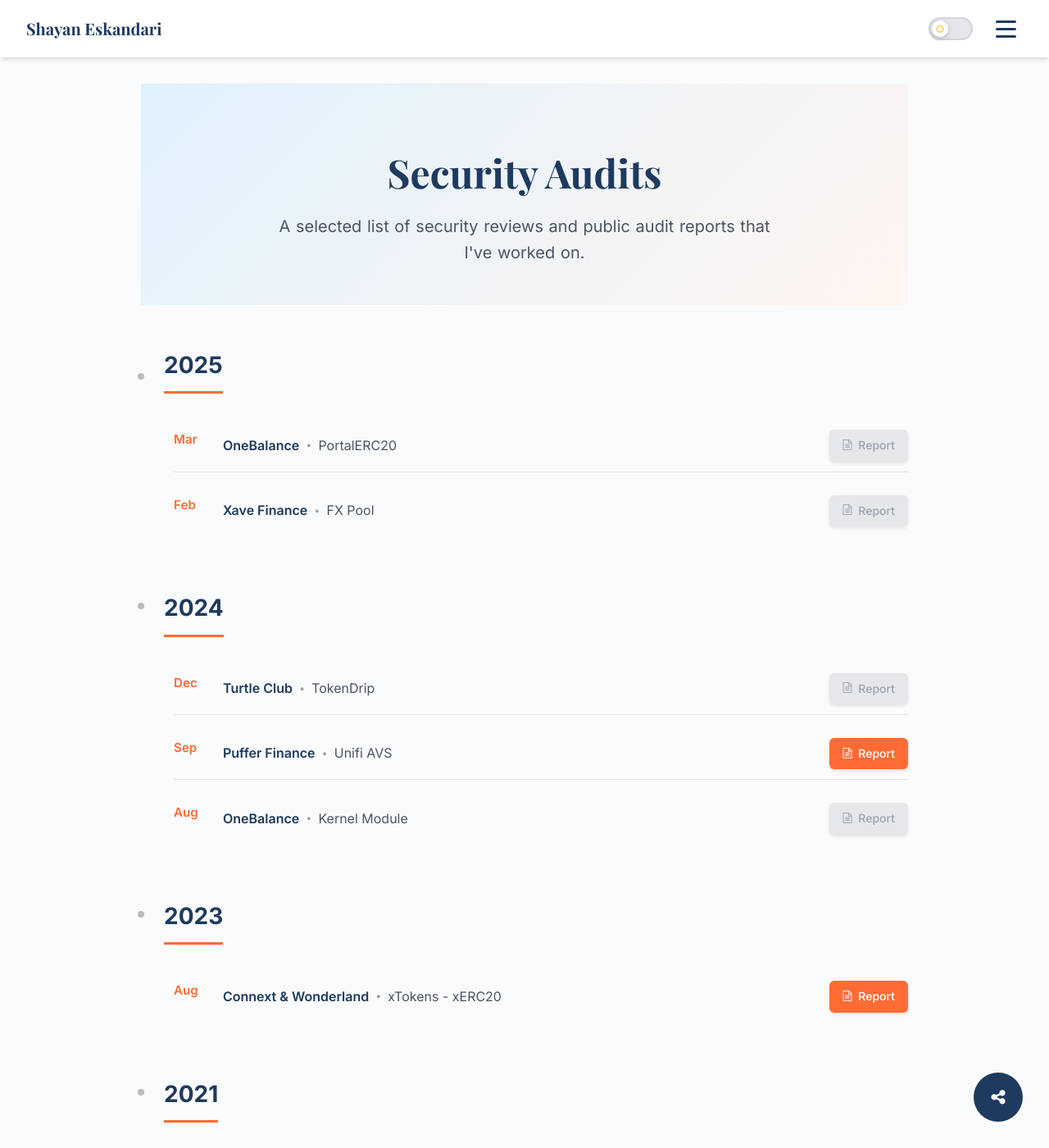
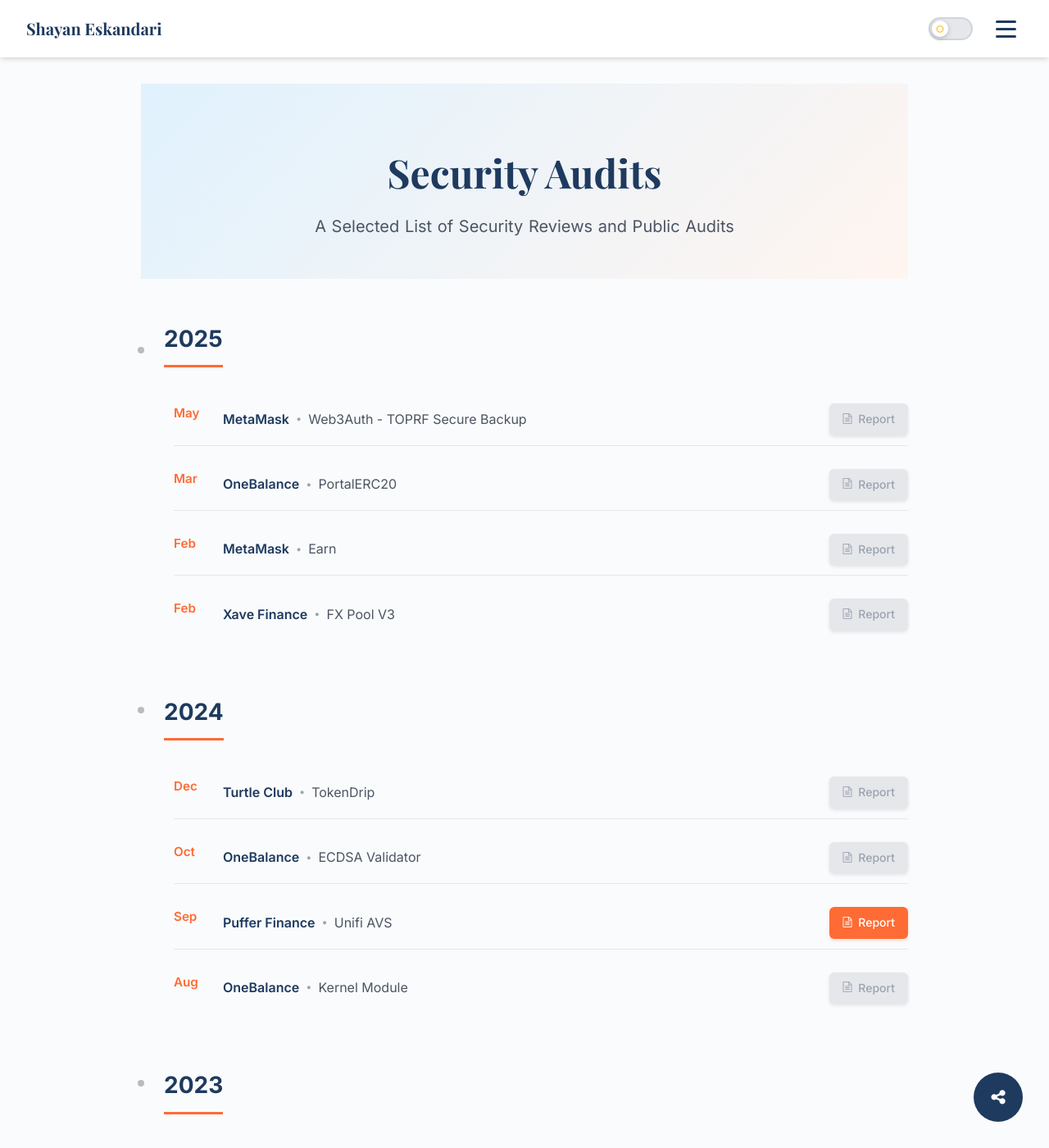
Before and after one commit to shayanb/shayan.es, a Jekyll site: the page built from audits.html, in a window 1280 px wide and 1400 px high. Shown: the whole window at 82% size. Built offline with Jekyll 4.4.1, drawn with Linux system fonts in a browser that asks for light colours.

Commit message:
update audits + minor changes

```diff
--- a/_config.yml
+++ b/_config.yml
@@ -1,7 +1,7 @@
 # Site Settings
 locale: "en-US"
 title: "Shayan Eskandari"
-tagline: "Senior Security Engineer & Creative Technologist"
+tagline: "Senior Security Engineer & Human-Centered Technologist"
 description: "Personal portfolio of Shayan Eskandari - Security Research, Creative Technology, and Blockchain Innovation"
 keywords: ["security research", "blockchain", "smart contracts", "software engineering", "cybersecurity", "vulnerability research", "ethereum", "defi", "security audits", "cryptography", "creative technology"]
 baseurl: ""
@@ -30,8 +30,8 @@
 owner:
   name: Shayan Eskandari
   avatar: shayan.jpeg
-  job: "Senior Security Engineer & Creative Technologist"
-  bio: "Senior Security Engineer & Creative Technologist"
+  job: "Senior Security Engineer & Human-Centered Technologist"
+  bio: "Senior Security Engineer & Human-Centered Technologist"
   email: me@shayan.es
   disqus-shortname:
   twitter: sbetamc
--- a/_data/index/audits.yml
+++ b/_data/index/audits.yml
@@ -164,15 +164,27 @@
   url: https://github.com/PufferFinance/UniFi/blob/b8955768fa6abc399fd0adeba3fc2c71ec99467e/docs/reports/Creed_PufferUnifi_Final_Sep2024.pdf
   year: 2024/09
 
+- title: ECDSA Validator
+  project: OneBalance
+  project-url: https://www.onebalance.io/
+  url:
+  year: 2024/10
+
 - title: TokenDrip
   project: Turtle Club
   project-url: https://turtle.club/
   url:
   year: 2024/12
 
-- title: FX Pool
+- title: FX Pool V3
   project: Xave Finance
   project-url: https://xave.co
+  url:
+  year: 2025/02
+
+- title: Earn
+  project: MetaMask
+  project-url: https://metamask.io/earn
   url:
   year: 2025/02
 
@@ -181,3 +193,9 @@
   project-url: https://www.onebalance.io/
   url:
   year: 2025/03
+
+- title: Web3Auth - TOPRF Secure Backup
+  project: MetaMask
+  project-url: https://web3auth.io/
+  url:
+  year: 2025/05
--- a/audits.html
+++ b/audits.html
@@ -2,7 +2,7 @@
 layout: page
 title: Security Audits
 permalink: /audits/
-excerpt: "A selected list of security reviews and public audit reports that I've worked on."
+excerpt: "A Selected List of Security Reviews and Public Audits"
 ---
 
 <div class="audits-page">
```
Also changed, not shown: _data/navigation.yml (+12 -11 lines).
